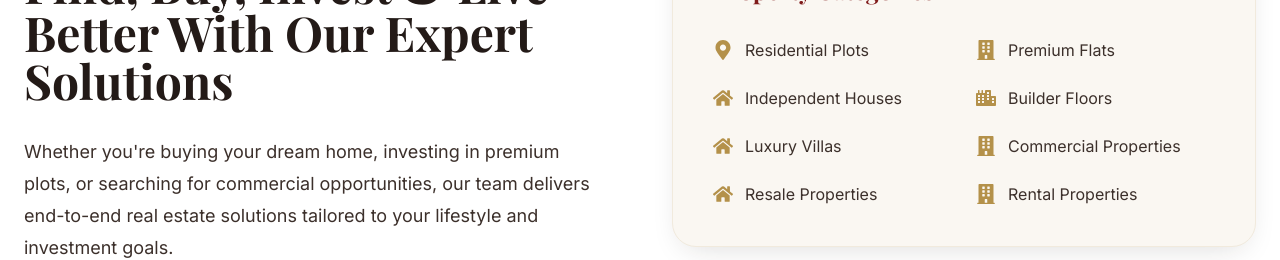
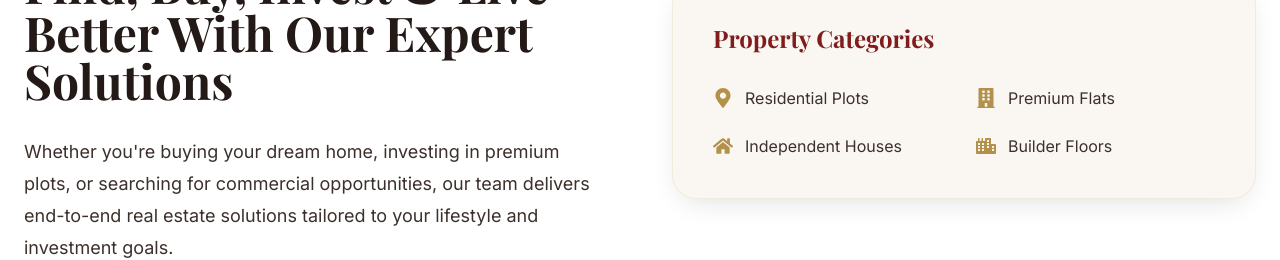
Before and after one commit to Deepak-dipanshutech/dhakre-marg-real-zone, a React (Vite) app: page /services in a window 1280 px wide. Shown: the part 980-1240 px from the top of the page. Built offline with nearby package versions, Linux system fonts and the light colour scheme.

Commit message:
Services: hide Villas/Commercial/Resale/Rental sections for now

```diff
--- a/src/components/data/servicesData.js
+++ b/src/components/data/servicesData.js
@@ -177,6 +177,7 @@ const servicesData = [
   {
     id: 5,
     slug: "villas",
+    hidden: true,
     number: "05",
     title: "Luxury Villas",
 
@@ -202,6 +203,7 @@ const servicesData = [
   {
     id: 6,
     slug: "commercial-properties",
+    hidden: true,
     number: "06",
     title: "Commercial Properties",
 
@@ -222,6 +224,7 @@ const servicesData = [
   {
     id: 7,
     slug: "resale-properties",
+    hidden: true,
     number: "07",
     title: "Resale Properties",
 
@@ -247,6 +250,7 @@ const servicesData = [
   {
     id: 8,
     slug: "rental-properties",
+    hidden: true,
     number: "08",
     title: "Rental Properties",
 
--- a/src/pages/Services.jsx
+++ b/src/pages/Services.jsx
@@ -22,10 +22,6 @@ const categories = [
   { icon: FaBuilding, label: "Premium Flats" },
   { icon: FaHome, label: "Independent Houses" },
   { icon: FaCity, label: "Builder Floors" },
-  { icon: FaHome, label: "Luxury Villas" },
-  { icon: FaBuilding, label: "Commercial Properties" },
-  { icon: FaHome, label: "Resale Properties" },
-  { icon: FaBuilding, label: "Rental Properties" },
 ];
 
 export default function Services() {
@@ -137,9 +133,11 @@ export default function Services() {
         </Reveal>
       </section>
 
-      {servicesData.map((service, i) => (
-        <ServiceSection key={service.id} service={service} index={i} />
-      ))}
+      {servicesData
+        .filter((service) => !service.hidden)
+        .map((service, i) => (
+          <ServiceSection key={service.id} service={service} index={i} />
+        ))}
 
       {/* ================= ADDITIONAL SECTIONS ================= */}
       <InteriorSection />
```
